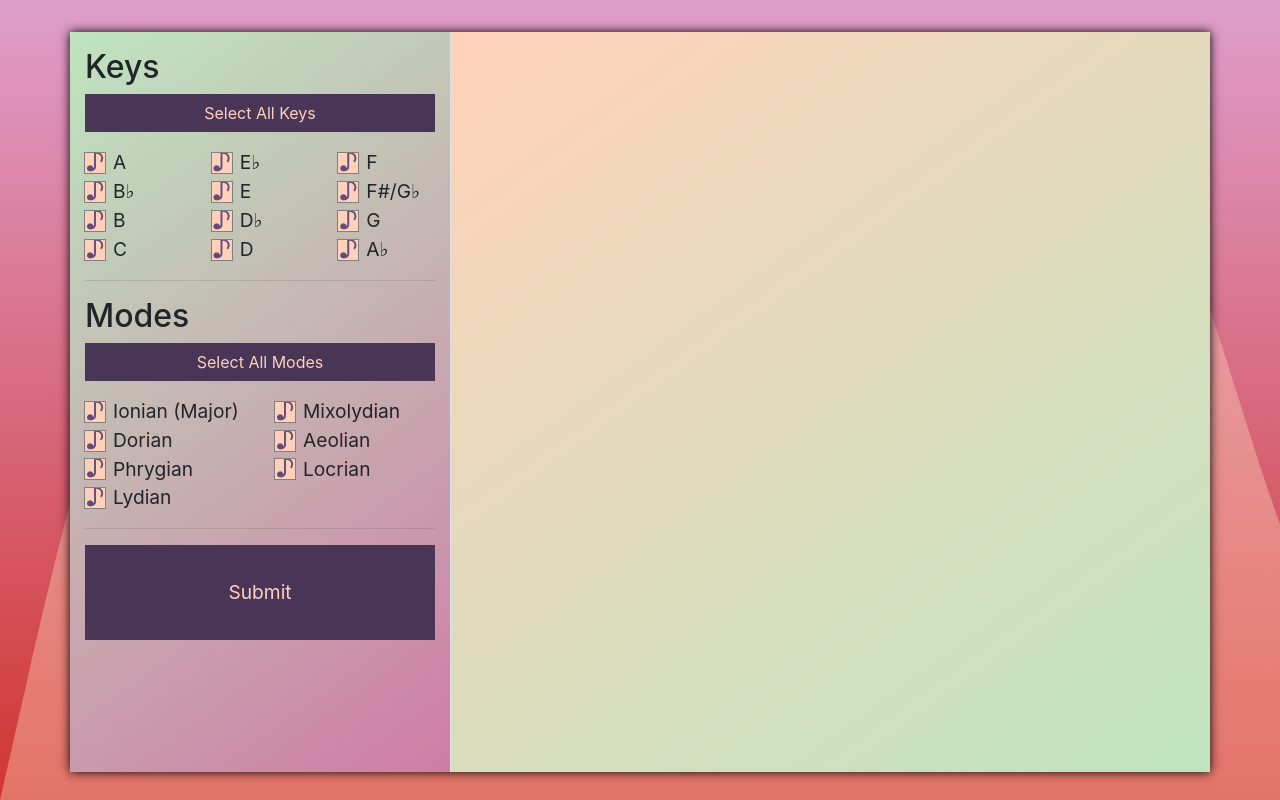
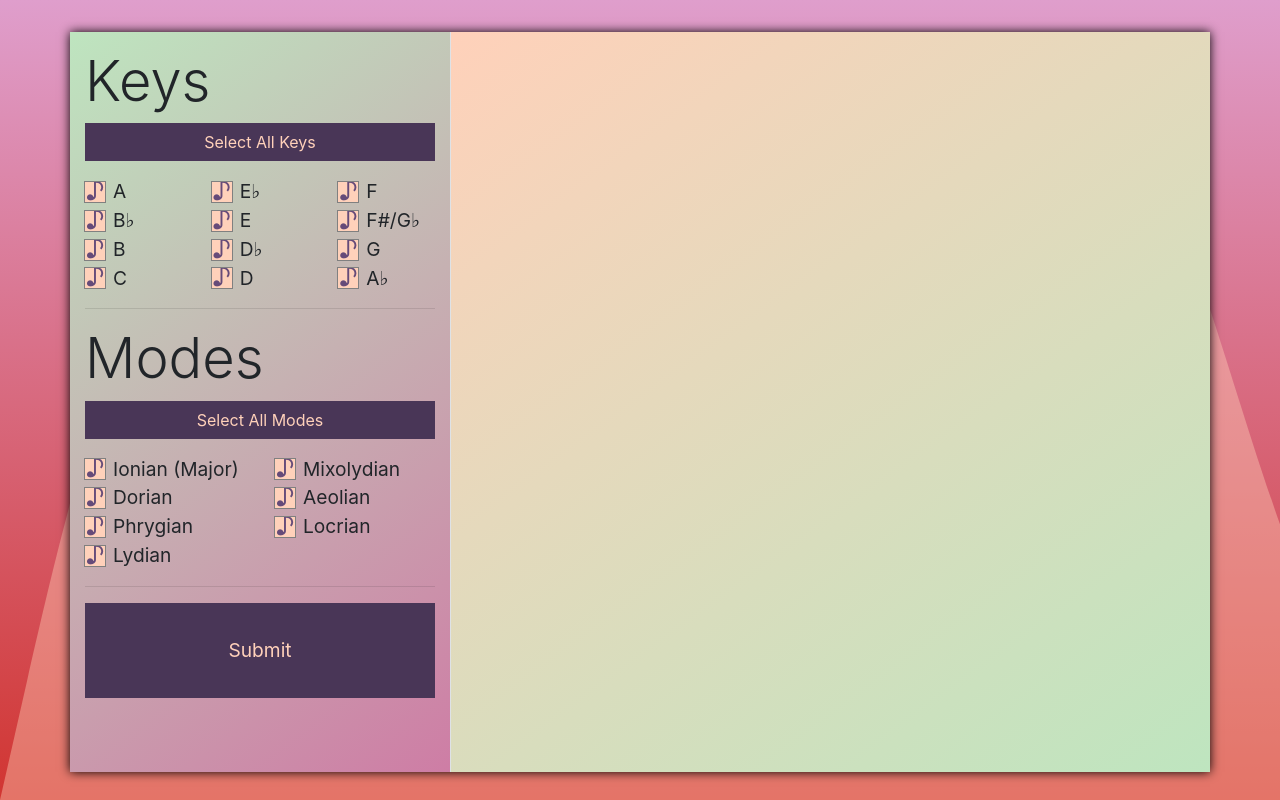
Before and after one commit to mireie/key-practice, a website built with webpack: page src/index.html in a window 1280 px wide. Built offline with nearby package versions, Linux system fonts and the light colour scheme.

Commit message:
remove sticky for header issues.

```diff
--- a/src/index.html
+++ b/src/index.html
@@ -15,11 +15,11 @@
     </div>
     <div class="row app-container">
       <div class="col-md sticky-top" id="entry">
-        <form class="sticky-top" id="form">
+        <form class="" id="form">
           <div class="entry-block">
             <div class="controls mt-3">
               <div class="alert-danger p-1" id="error"></div>
-              <h2>Keys</h2>
+              <h2 class="display-4">Keys</h2>
               <div class="btn checkKeys mb-3">Select All Keys</div>
               <div class="row keys-container">
                 <div class="col">
@@ -102,7 +102,7 @@
                 </div>
               </div>
               <hr>
-              <h2>Modes</h2>
+              <h2 class="display-4">Modes</h2>
               <div class="btn checkModes mb-3">Select All Modes</div>
               <div class="row modes-container">
                 <div class="col">
```
